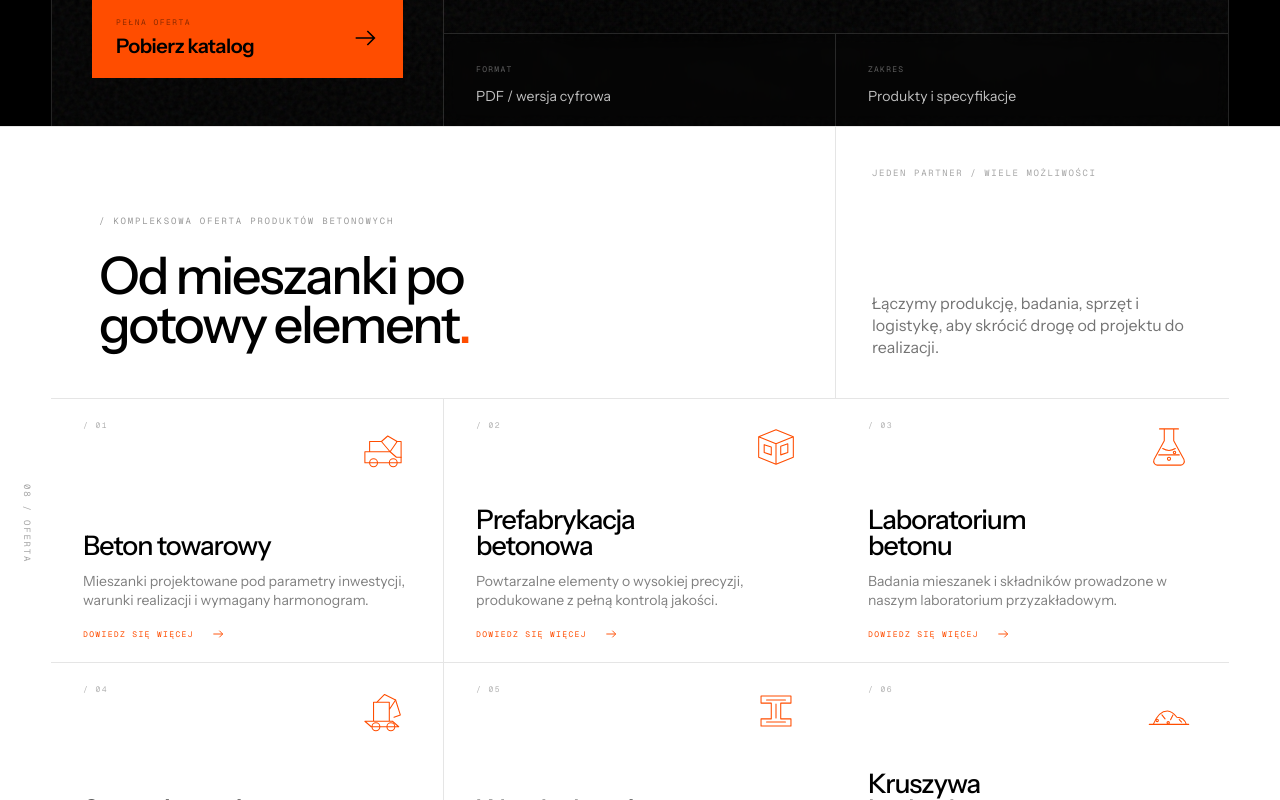
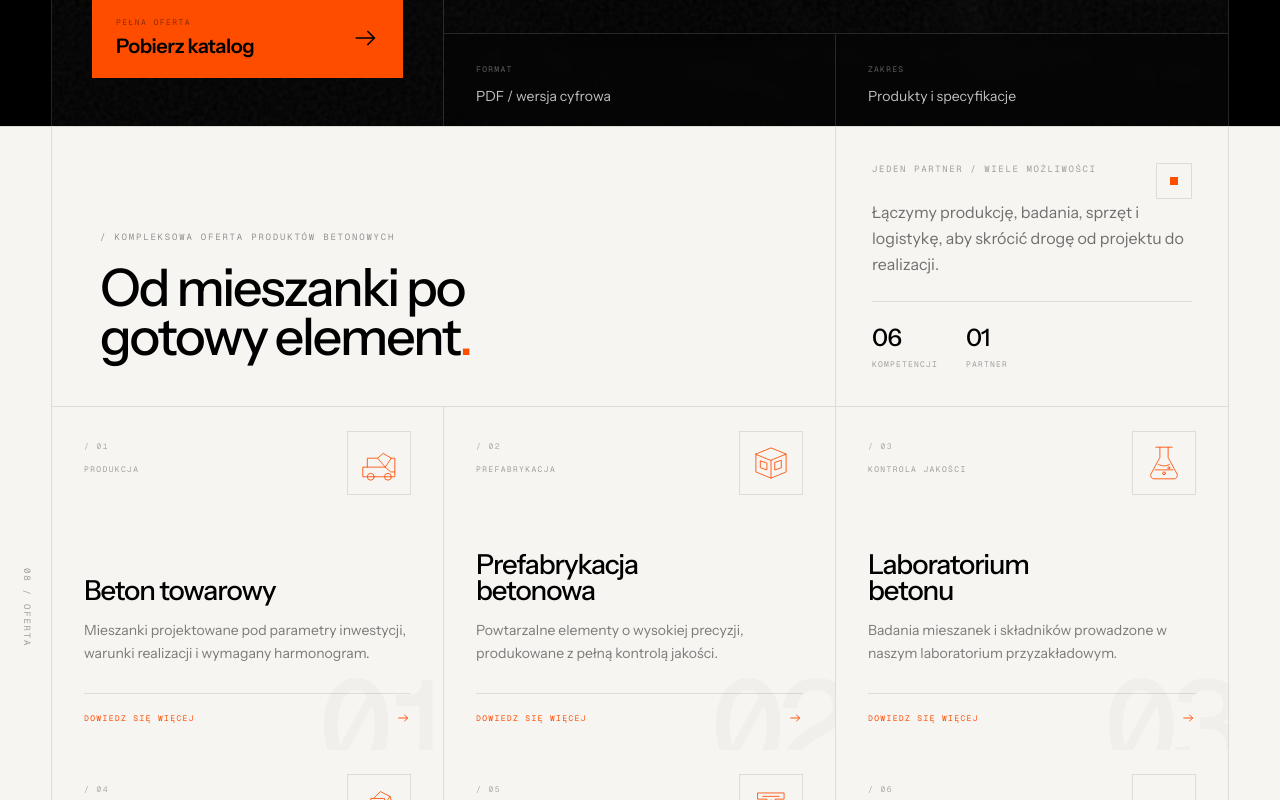
Before and after one commit to PGodzien/nowy-transbet, a Next.js app: page / in a window 1280 px wide. Shown: the part 3820-4620 px from the top of the page. Built offline with nearby package versions, Linux system fonts and the light colour scheme.

Commit message:
Podrasowanie sekcji oferty

```diff
--- a/src/components/OfferSection.tsx
+++ b/src/components/OfferSection.tsx
@@ -5,31 +5,37 @@ const offers = [
     title: 'Beton towarowy',
     description: 'Mieszanki projektowane pod parametry inwestycji, warunki realizacji i wymagany harmonogram.',
     icon: 'concrete',
+    tag: 'Produkcja',
   },
   {
     title: 'Prefabrykacja betonowa',
     description: 'Powtarzalne elementy o wysokiej precyzji, produkowane z pełną kontrolą jakości.',
     icon: 'prefab',
+    tag: 'Prefabrykacja',
   },
   {
     title: 'Laboratorium betonu',
     description: 'Badania mieszanek i składników prowadzone w naszym laboratorium przyzakładowym.',
     icon: 'lab',
+    tag: 'Kontrola jakości',
   },
   {
     title: 'Sprzęt i wynajem',
     description: 'Nowoczesne zaplecze sprzętowe gotowe do pracy przy najbardziej wymagających realizacjach.',
     icon: 'equipment',
+    tag: 'Zaplecze',
   },
   {
     title: 'Wyroby hutnicze',
     description: 'Stal i wyroby hutnicze dostarczane bezpośrednio we wskazane miejsce inwestycji.',
     icon: 'steel',
+    tag: 'Dostawy',
   },
   {
     title: 'Kruszywa budowlane',
     description: 'Sprawdzone kruszywa wraz z logistyką dopasowaną do rytmu prowadzonej budowy.',
     icon: 'aggregate',
+    tag: 'Logistyka',
   },
 ] as const;
 
@@ -37,13 +43,13 @@ function OfferIcon({ type }: { type: (typeof offers)[number]['icon'] }) {
   const common = {
     fill: 'none',
     stroke: 'currentColor',
-    strokeWidth: 1.35,
+    strokeWidth: 1.25,
     strokeLinecap: 'round' as const,
     strokeLinejoin: 'round' as const,
   };
 
   return (
-    <svg aria-hidden="true" viewBox="0 0 64 64" className="h-14 w-14" {...common}>
+    <svg aria-hidden="true" viewBox="0 0 64 64" className="h-11 w-11" {...common}>
       {type === 'concrete' && (
         <>
           <path d="M9 38h32l8 7h6v7H9zM15 38V25h15l11 13M30 25l8-7 12 7-9 13" />
@@ -88,10 +94,18 @@ function OfferIcon({ type }: { type: (typeof offers)[number]['icon'] }) {
   );
 }
 
+function Arrow() {
+  return (
+    <svg aria-hidden="true" viewBox="0 0 24 24" fill="none" className="h-4 w-4">
+      <path d="M5 12h14M14 7l5 5-5 5" stroke="currentColor" strokeWidth="1.4" />
+    </svg>
+  );
+}
+
 export default function OfferSection() {
   return (
-    <section id="oferta" className="viewport-section relative border-t border-black/[0.08] bg-white">
-      <div className="grid min-h-[100svh] grid-cols-[4%_repeat(3,minmax(0,1fr))_4%] lg:h-[100svh]">
+    <section id="oferta" className="viewport-section relative border-t border-black/10 bg-[#f6f5f2]">
+      <div className="grid min-h-[100svh] grid-cols-[4%_repeat(3,minmax(0,1fr))_4%]">
         <div className="flex items-center justify-center">
           <Reveal direction="left">
             <span className="font-mono text-[9px] tracking-[0.2em] text-black/35 [writing-mode:vertical-rl]">
@@ -100,12 +114,12 @@ export default function OfferSection() {
           </Reveal>
         </div>
 
-        <div className="col-span-3 flex min-w-0 flex-col">
-          <div className="grid min-h-[38svh] border-b border-black/[0.08] lg:min-h-[34svh] lg:grid-cols-3">
-            <div className="flex items-end px-6 py-9 sm:px-9 md:px-12 lg:col-span-2 lg:border-r lg:border-black/[0.08] lg:py-12">
+        <div className="col-span-3 flex min-w-0 flex-col border-x border-black/10">
+          <div className="grid min-h-[32svh] border-b border-black/10 lg:grid-cols-3">
+            <div className="flex items-end px-6 py-9 sm:px-9 md:px-12 lg:col-span-2 lg:border-r lg:border-black/10 lg:py-11">
               <div>
                 <Reveal>
-                  <p className="mb-6 font-mono text-[9px] tracking-[0.2em] text-black/40 uppercase">
+                  <p className="mb-5 font-mono text-[9px] tracking-[0.2em] text-black/40 uppercase">
                     / Kompleksowa oferta produktów betonowych
                   </p>
                 </Reveal>
@@ -118,13 +132,30 @@ export default function OfferSection() {
             </div>
 
             <Reveal direction="none" delay={120} className="h-full">
-              <div className="flex h-full min-h-40 flex-col justify-between px-6 py-7 sm:px-9 lg:min-h-0 lg:py-10">
+              <div className="flex h-full min-h-44 flex-col justify-between px-6 py-7 sm:px-9 lg:min-h-0 lg:py-9">
+                <div className="flex items-start justify-between gap-5">
                   <span className="font-mono text-[9px] tracking-[0.18em] text-black/35 uppercase">
                     Jeden partner / wiele możliwości
                   </span>
-                <p className="max-w-sm text-sm leading-snug text-black/55 sm:text-base">
+                  <span className="grid h-9 w-9 place-items-center border border-black/10 text-brand">
+                    <span className="h-2 w-2 bg-brand" />
+                  </span>
+                </div>
+                <div>
+                  <p className="max-w-sm text-sm leading-relaxed text-black/55 sm:text-base">
                     Łączymy produkcję, badania, sprzęt i logistykę, aby skrócić drogę od projektu do realizacji.
                   </p>
+                  <div className="mt-6 flex gap-7 border-t border-black/10 pt-5">
+                    <span>
+                      <span className="block text-2xl font-medium tracking-[-0.04em]">06</span>
+                      <span className="mt-1 block font-mono text-[8px] tracking-[0.15em] text-black/35 uppercase">kompetencji</span>
+                    </span>
+                    <span>
+                      <span className="block text-2xl font-medium tracking-[-0.04em]">01</span>
+                      <span className="mt-1 block font-mono text-[8px] tracking-[0.15em] text-black/35 uppercase">partner</span>
+                    </span>
+                  </div>
+                </div>
               </div>
             </Reveal>
           </div>
@@ -134,32 +165,41 @@ export default function OfferSection() {
               <Reveal key={offer.title} direction="none" delay={70 + index * 55} className="h-full">
                 <a
                   href="#kontakt"
-                  className={`group relative flex h-full min-h-56 flex-col justify-between overflow-hidden border-b border-black/[0.08] bg-white px-6 py-6 transition-colors duration-500 hover:bg-black hover:text-white sm:px-8 lg:min-h-0 lg:py-5 ${
-                    index % 3 !== 2 ? 'md:border-r md:border-black/[0.08]' : ''
-                  }`}
+                  className={`group relative flex h-full min-h-64 flex-col justify-between overflow-hidden border-b border-black/10 bg-[#f6f5f2] px-6 py-6 transition-[background-color,color] duration-700 ease-[cubic-bezier(0.22,1,0.36,1)] hover:bg-[#111] hover:text-white sm:px-8 lg:min-h-[17rem] ${index % 3 !== 2 ? 'md:border-r md:border-black/10' : ''}`}
                 >
-                  <span className="absolute top-0 left-0 h-0.5 w-0 bg-brand transition-[width] duration-500 group-hover:w-full" />
-                  <div className="flex items-start justify-between gap-6">
-                    <span className="font-mono text-[8px] tracking-[0.18em] text-black/30 transition-colors group-hover:text-white/35">
+                  <span className="pointer-events-none absolute -right-2 -bottom-10 select-none font-mono text-[clamp(6rem,10vw,10rem)] font-medium leading-none tracking-[-0.08em] text-black/[0.025] transition-[color,transform] duration-700 ease-[cubic-bezier(0.22,1,0.36,1)] group-hover:-translate-y-2 group-hover:text-white/[0.035]">
+                    {String(index + 1).padStart(2, '0')}
+                  </span>
+                  <span className="absolute inset-x-0 top-0 h-px origin-left scale-x-0 bg-brand transition-transform duration-700 ease-[cubic-bezier(0.22,1,0.36,1)] group-hover:scale-x-100" />
+
+                  <div className="relative z-10 flex items-start justify-between gap-6">
+                    <div>
+                      <span className="font-mono text-[8px] tracking-[0.18em] text-black/30 transition-colors duration-500 group-hover:text-white/35">
                         / {String(index + 1).padStart(2, '0')}
                       </span>
-                    <span className="scale-90 text-brand transition-transform duration-500 group-hover:-translate-y-1 group-hover:scale-100">
+                      <span className="mt-2 block font-mono text-[8px] tracking-[0.17em] text-black/35 uppercase transition-colors duration-500 group-hover:text-white/40">
+                        {offer.tag}
+                      </span>
+                    </div>
+
+                    <span className="grid h-16 w-16 shrink-0 place-items-center border border-black/10 text-brand transition-[transform,border-color,background-color] duration-700 ease-[cubic-bezier(0.22,1,0.36,1)] group-hover:-translate-y-1 group-hover:border-brand/60 group-hover:bg-brand/5">
                       <OfferIcon type={offer.icon} />
                     </span>
                   </div>
 
-                  <div>
-                    <h3 className="max-w-[13ch] text-[clamp(1.4rem,2.1vw,2.25rem)] font-medium leading-[0.97] tracking-[-0.038em]">
+                  <div className="relative z-10 mt-14 transition-transform duration-700 ease-[cubic-bezier(0.22,1,0.36,1)] group-hover:-translate-y-1.5">
+                    <h3 className="max-w-[13ch] text-[clamp(1.55rem,2.15vw,2.35rem)] font-medium leading-[0.95] tracking-[-0.04em]">
                       {offer.title}
                     </h3>
-                    <p className="mt-3 max-w-sm text-sm leading-snug text-black/50 transition-colors group-hover:text-white/55">
+                    <p className="mt-4 max-w-sm text-sm leading-relaxed text-black/50 transition-colors duration-500 group-hover:text-white/55">
                       {offer.description}
                     </p>
-                    <span className="mt-4 flex items-center gap-4 font-mono text-[8px] tracking-[0.17em] text-brand uppercase">
-                      Dowiedz się więcej
-                      <svg aria-hidden="true" viewBox="0 0 24 24" fill="none" className="h-4 w-4 transition-transform duration-300 group-hover:translate-x-1.5">
-                        <path d="M5 12h14M14 7l5 5-5 5" stroke="currentColor" strokeWidth="1.4" />
-                      </svg>
+
+                    <span className="mt-7 flex items-center justify-between border-t border-black/10 pt-4 transition-colors duration-500 group-hover:border-white/14">
+                      <span className="font-mono text-[8px] tracking-[0.17em] text-brand uppercase">Dowiedz się więcej</span>
+                      <span className="text-brand transition-transform duration-500 ease-[cubic-bezier(0.22,1,0.36,1)] group-hover:translate-x-1.5">
+                        <Arrow />
+                      </span>
                     </span>
                   </div>
                 </a>
```
Lines whose indentation alone changed are shown as unchanged.
